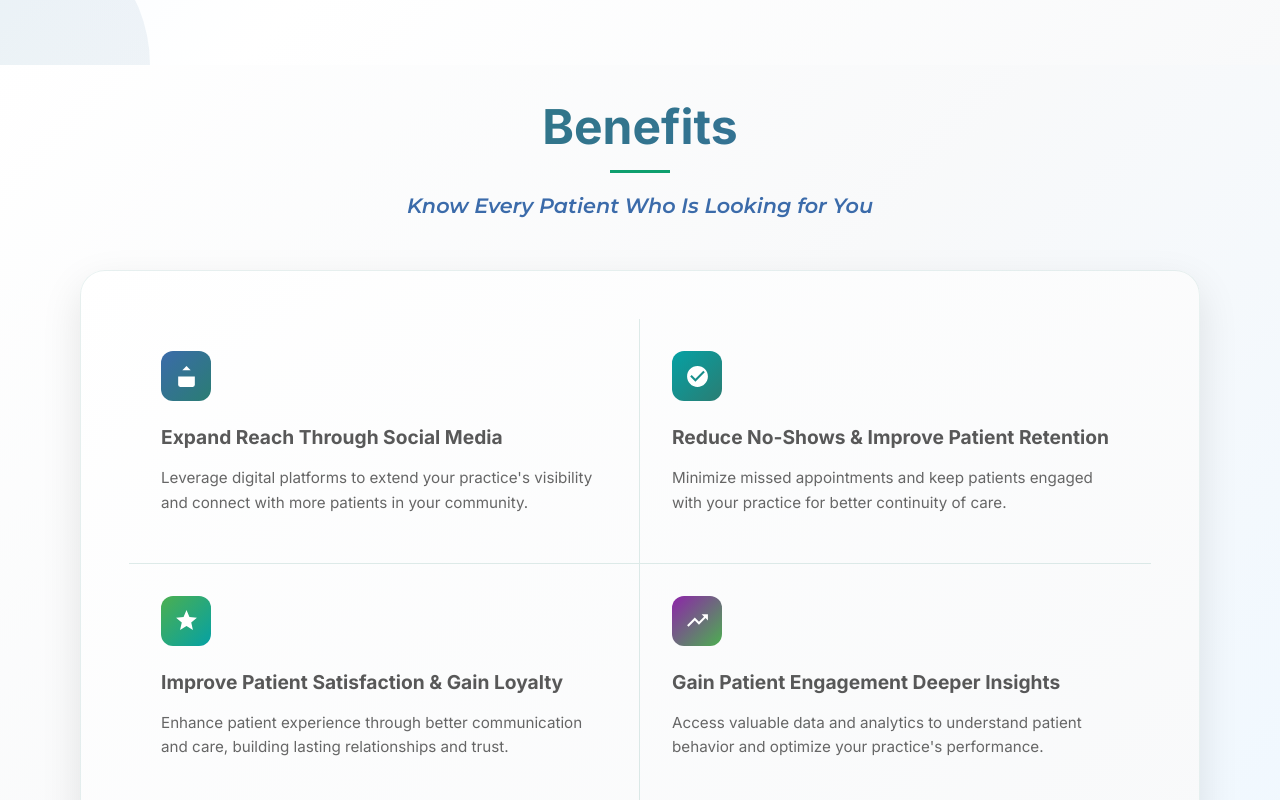
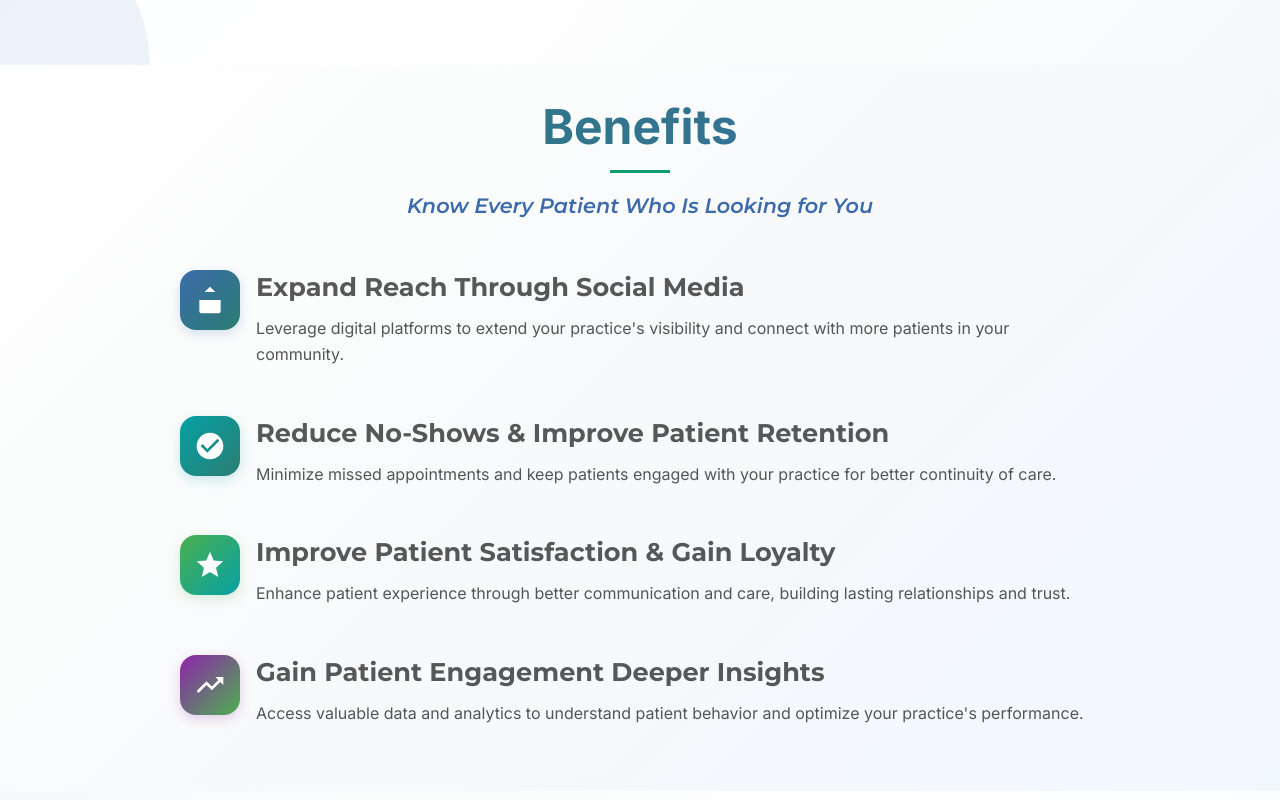
Before and after one commit to TellYouDoc/tellyoudoc-April19-25, a React (Vite) app: page / in a window 1280 px wide. Shown: the part 2000-2800 px from the top of the page. Built offline with nearby package versions, Linux system fonts and the light colour scheme.

Commit message:
refactor: Remove "Doctor Zone" link from Footer; update Home page styles and layout for better responsiveness

```diff
--- a/src/components/Footer.jsx
+++ b/src/components/Footer.jsx
@@ -178,9 +178,6 @@ const Footer = () => {
                     Contact Us
                   </a>
                 </li>
-                <li>
-                  <a href="/login">Doctor Zone</a>
-                </li>
               </ul>
             </div>
           </div>
--- a/src/pages/Home.jsx
+++ b/src/pages/Home.jsx
@@ -49,7 +49,7 @@ const Home = () => {
 
   // State for doctor form data in WhatsApp modal
   const [doctorFormData, setDoctorFormData] = useState({
-    doctorName: "",
+    doctorName: "Dr. ",
     licenseNumber: "",
     whatsappNumber: "",
   });
@@ -407,22 +407,7 @@ const Home = () => {
             <div className="home-about-content home-hero-text">
               <div>
                 <div className="home-hero-about-header">
-                  <h5
-                    className="home-hero-title"
-                    style={{
-                      background:
-                        "linear-gradient(135deg, #1a5a52, #037073, #2a4f7a)",
-                      WebkitBackgroundClip: "text",
-                      WebkitTextFillColor: "transparent",
-                      backgroundClip: "text",
-                      marginBottom: "1rem",
-                      fontWeight: 700,
-                      lineHeight: 1.1,
-                      letterSpacing: "-0.5px",
-                      position: "relative",
-                      display: "inline-block",
-                    }}
-                  >
+                  <h5 className="home-hero-title">
                     Connect with Every Patient & No More Lost
                     <span
                       style={{
@@ -438,15 +423,7 @@ const Home = () => {
                   </h5>
                 </div>
                 <div className="home-hero-about-info">
-                  <p
-                    className="home-hero-description"
-                    style={{
-                      marginBottom: "2rem",
-                      color: "#333",
-                      lineHeight: 1.7,
-                      textShadow: "none",
-                    }}
-                  >
+                  <p className="home-hero-description">
                     Designed for doctors who prefer to practice offline in
                     non-metro cities, towns and villages.
                   </p>
@@ -483,7 +460,7 @@ const Home = () => {
                     >
                       How it works
                     </button>
-                    <button
+                    {/* <button
                       className="home-feature-button patient-button"
                       onClick={handlePatientModalOpen}
                       style={{
@@ -508,7 +485,7 @@ const Home = () => {
                       }}
                     >
                       Patient
-                    </button>
+                    </button> */}
                   </div>
 
                   <div className="home-hero-cta">
@@ -536,7 +513,11 @@ const Home = () => {
         </section>
 
         {/* About Us Section */}
-        <section id="about" className="about-section" style={{padding: "2rem 0"}}>
+        <section
+          id="about"
+          className="about-section"
+          style={{ padding: "2rem 0" }}
+        >
           <div className="home-section-header">
             <h2
               style={{
@@ -950,259 +931,190 @@ const Home = () => {
           <div
             className="benefits-content"
             style={{
-              maxWidth: "1200px",
+              maxWidth: "1000px",
               margin: "0 auto",
               padding: "0 40px",
               position: "relative",
               zIndex: 1,
             }}
           >
-            {/* Unified Benefits Card */}
-            <div
-              className="unified-benefits-card"
-              style={{
-                background: "linear-gradient(145deg, #ffffff, #f8f9fa)",
-                borderRadius: "25px",
-                padding: "3rem",
-                boxShadow: "0 15px 40px rgba(0, 0, 0, 0.1)",
-                border: "1px solid rgba(42, 125, 115, 0.1)",
-                transition: "all 0.3s ease",
-                position: "relative",
-                overflow: "hidden",
-                marginBottom: "2rem",
-              }}
-              onMouseOver={(e) => {
-                e.currentTarget.style.transform = "translateY(-5px)";
-                e.currentTarget.style.boxShadow =
-                  "0 25px 50px rgba(42, 125, 115, 0.15)";
-              }}
-              onMouseOut={(e) => {
-                e.currentTarget.style.transform = "translateY(0)";
-                e.currentTarget.style.boxShadow =
-                  "0 15px 40px rgba(0, 0, 0, 0.1)";
-              }}
-            >
-              {/* 2x2 Grid Layout */}
-              <div
-                style={{
-                  display: "grid",
-                  gridTemplateColumns: "1fr 1fr",
-                  gridTemplateRows: "1fr 1fr",
-                  gap: "0",
-                  height: "100%",
-                }}
-              >
-                {/* Benefit 1 - Top Left */}
-                <div
-                  style={{
-                    padding: "2rem",
-                    borderRight: "1px solid rgba(42, 125, 115, 0.15)",
-                    borderBottom: "1px solid rgba(42, 125, 115, 0.15)",
-                    display: "flex",
-                    flexDirection: "column",
-                    alignItems: "flex-start",
-                  }}
-                >
-                  <div
-                    style={{
-                      width: "50px",
-                      height: "50px",
+            {/* Benefits Layout - Simple Grid Design (like Features) */}
+            <div className="features-grid">
+              {/* Benefit 1 */}
+              <div className="simple-feature">
+                <div
+                  style={{
+                    width: "60px",
+                    height: "60px",
                     background: "linear-gradient(135deg, #3b6baa, #2a7d73)",
-                      borderRadius: "12px",
+                    borderRadius: "16px",
                     display: "flex",
                     alignItems: "center",
                     justifyContent: "center",
-                      marginBottom: "1.5rem",
-                    }}
-                  >
-                    <svg
-                      width="25"
-                      height="25"
-                      viewBox="0 0 24 24"
-                      fill="white"
-                    >
+                    flexShrink: 0,
+                    boxShadow: "0 4px 12px rgba(59, 107, 170, 0.2)",
+                  }}
+                >
+                  <svg width="32" height="32" viewBox="0 0 24 24" fill="white">
                     <path d="M4 12v8a2 2 0 0 0 2 2h12a2 2 0 0 0 2-2v-8" />
                     <polyline points="16,6 12,2 8,6" />
                     <line x1="12" y1="2" x2="12" y2="15" />
                   </svg>
                 </div>
+                <div>
                   <h4
                     style={{
-                      fontSize: "1.2rem",
+                      fontSize: "1.6rem",
                       fontWeight: "700",
                       color: "rgba(0, 0, 0, 0.65)",
-                      marginBottom: "1rem",
+                      marginBottom: "0.8rem",
                       lineHeight: "1.3",
+                      fontFamily: "Montserrat, sans-serif",
                     }}
                   >
                     Expand Reach Through Social Media
                   </h4>
                   <p
                     style={{
-                      fontSize: "0.95rem",
-                      color: "#666",
+                      fontSize: "1rem",
+                      color: "#555",
                       lineHeight: "1.6",
+                      margin: 0,
                     }}
                   >
                     Leverage digital platforms to extend your practice's
                     visibility and connect with more patients in your community.
                   </p>
                 </div>
-
-                {/* Benefit 2 - Top Right */}
-                <div
-                  style={{
-                    padding: "2rem",
-                    borderBottom: "1px solid rgba(42, 125, 115, 0.15)",
-                    display: "flex",
-                    flexDirection: "column",
-                    alignItems: "flex-start",
-                  }}
-                >
-                  <div
-                    style={{
-                      width: "50px",
-                      height: "50px",
+              </div>
+              {/* Benefit 2 */}
+              <div className="simple-feature">
+                <div
+                  style={{
+                    width: "60px",
+                    height: "60px",
                     background: "linear-gradient(135deg, #05A1A4, #2a7d73)",
-                      borderRadius: "12px",
+                    borderRadius: "16px",
                     display: "flex",
                     alignItems: "center",
                     justifyContent: "center",
-                      marginBottom: "1.5rem",
-                    }}
-                  >
-                    <svg
-                      width="25"
-                      height="25"
-                      viewBox="0 0 24 24"
-                      fill="white"
-                    >
+                    flexShrink: 0,
+                    boxShadow: "0 4px 12px rgba(5, 161, 164, 0.2)",
+                  }}
+                >
+                  <svg width="32" height="32" viewBox="0 0 24 24" fill="white">
                     <path d="M12 2C6.48 2 2 6.48 2 12s4.48 10 10 10 10-4.48 10-10S17.52 2 12 2zm-2 15l-5-5 1.41-1.41L10 14.17l7.59-7.59L19 8l-9 9z" />
                   </svg>
                 </div>
+                <div>
                   <h4
                     style={{
-                      fontSize: "1.2rem",
+                      fontSize: "1.6rem",
                       fontWeight: "700",
                       color: "rgba(0, 0, 0, 0.65)",
-                      marginBottom: "1rem",
+                      marginBottom: "0.8rem",
                       lineHeight: "1.3",
+                      fontFamily: "Montserrat, sans-serif",
                     }}
                   >
                     Reduce No-Shows & Improve Patient Retention
                   </h4>
                   <p
                     style={{
-                      fontSize: "0.95rem",
-                      color: "#666",
+                      fontSize: "1rem",
+                      color: "#555",
                       lineHeight: "1.6",
+                      margin: 0,
                     }}
                   >
                     Minimize missed appointments and keep patients engaged with
                     your practice for better continuity of care.
                   </p>
                 </div>
-
-                {/* Benefit 3 - Bottom Left */}
-                <div
-                  style={{
-                    padding: "2rem",
-                    borderRight: "1px solid rgba(42, 125, 115, 0.15)",
-                    display: "flex",
-                    flexDirection: "column",
-                    alignItems: "flex-start",
-                  }}
-                >
-                  <div
-                    style={{
-                      width: "50px",
-                      height: "50px",
+              </div>
+              {/* Benefit 3 */}
+              <div className="simple-feature">
+                <div
+                  style={{
+                    width: "60px",
+                    height: "60px",
                     background: "linear-gradient(135deg, #4CAF50, #05A1A4)",
-                      borderRadius: "12px",
+                    borderRadius: "16px",
                     display: "flex",
                     alignItems: "center",
                     justifyContent: "center",
-                      marginBottom: "1.5rem",
-                    }}
-                  >
-                    <svg
-                      width="25"
-                      height="25"
-                      viewBox="0 0 24 24"
-                      fill="white"
-                    >
+                    flexShrink: 0,
+                    boxShadow: "0 4px 12px rgba(76, 175, 80, 0.2)",
+                  }}
+                >
+                  <svg width="32" height="32" viewBox="0 0 24 24" fill="white">
                     <path d="M12 17.27L18.18 21l-1.64-7.03L22 9.24l-7.19-.61L12 2 9.19 8.63 2 9.24l5.46 4.73L5.82 21z" />
                   </svg>
                 </div>
+                <div>
                   <h4
                     style={{
-                      fontSize: "1.2rem",
+                      fontSize: "1.6rem",
                       fontWeight: "700",
                       color: "rgba(0, 0, 0, 0.65)",
-                      marginBottom: "1rem",
+                      marginBottom: "0.8rem",
                       lineHeight: "1.3",
+                      fontFamily: "Montserrat, sans-serif",
                     }}
                   >
                     Improve Patient Satisfaction & Gain Loyalty
                   </h4>
                   <p
                     style={{
-                      fontSize: "0.95rem",
-                      color: "#666",
+                      fontSize: "1rem",
+                      color: "#555",
                       lineHeight: "1.6",
+                      margin: 0,
                     }}
                   >
                     Enhance patient experience through better communication and
                     care, building lasting relationships and trust.
                   </p>
                 </div>
-
-                {/* Benefit 4 - Bottom Right */}
-                <div
-                  style={{
-                    padding: "2rem",
-                    display: "flex",
-                    flexDirection: "column",
-                    alignItems: "flex-start",
-                  }}
-                >
-                  <div
-                    style={{
-                      width: "50px",
-                      height: "50px",
+              </div>
+              {/* Benefit 4 */}
+              <div className="simple-feature">
+                <div
+                  style={{
+                    width: "60px",
+                    height: "60px",
                     background: "linear-gradient(135deg, #8E24AA, #4CAF50)",
-                      borderRadius: "12px",
+                    borderRadius: "16px",
                     display: "flex",
                     alignItems: "center",
                     justifyContent: "center",
-                      marginBottom: "1.5rem",
-                    }}
-                  >
-                    <svg
-                      width="25"
-                      height="25"
-                      viewBox="0 0 24 24"
-                      fill="white"
-                    >
+                    flexShrink: 0,
+                    boxShadow: "0 4px 12px rgba(142, 36, 170, 0.2)",
+                  }}
+                >
+                  <svg width="32" height="32" viewBox="0 0 24 24" fill="white">
                     <path d="M16 6l2.29 2.29-4.88 4.88-4-4L2 16.59 3.41 18l6-6 4 4 6.3-6.29L22 12V6z" />
                   </svg>
                 </div>
+                <div>
                   <h4
                     style={{
-                      fontSize: "1.2rem",
+                      fontSize: "1.6rem",
                       fontWeight: "700",
                       color: "rgba(0, 0, 0, 0.65)",
-                      marginBottom: "1rem",
+                      marginBottom: "0.8rem",
                       lineHeight: "1.3",
+                      fontFamily: "Montserrat, sans-serif",
                     }}
                   >
                     Gain Patient Engagement Deeper Insights
                   </h4>
                   <p
                     style={{
-                      fontSize: "0.95rem",
-                      color: "#666",
+                      fontSize: "1rem",
+                      color: "#555",
                       lineHeight: "1.6",
+                      margin: 0,
                     }}
                   >
                     Access valuable data and analytics to understand patient
@@ -2139,7 +2051,11 @@ const Home = () => {
         </section>
 
         {/* Who can use */}
-        <section id="who-can-use" className="home-who-can-use-section" style={{padding: "2rem 0"}}>
+        <section
+          id="who-can-use"
+          className="home-who-can-use-section"
+          style={{ padding: "2rem 0" }}
+        >
           <div className="bubble-1"></div>
           <div className="bubble-2"></div>
           <div className="bubble-3"></div>
@@ -2306,7 +2222,11 @@ const Home = () => {
         </section>
 
         {/* Founders Section */}
-        <section id="founders" className="home-founders-section" style={{padding: "2rem 0"}}>
+        <section
+          id="founders"
+          className="home-founders-section"
+          style={{ padding: "2rem 0" }}
+        >
           <div className="bubble-1"></div>
           <div className="bubble-2"></div>
           <div className="bubble-3"></div>
@@ -2439,7 +2359,11 @@ const Home = () => {
         </section>
 
         {/* Contact Section */}
-        <section id="contact" className="contact-section" style={{padding: "2rem 0 0 0"}}>
+        <section
+          id="contact"
+          className="contact-section"
+          style={{ padding: "2rem 0 0 0" }}
+        >
           <div className="bubble-1"></div>
           <div className="bubble-2"></div>
           <div className="bubble-3"></div>
@@ -2702,7 +2626,6 @@ const Home = () => {
 
       {/* WhatsApp Modal */}
       <Modal
-        title="Get the App Free"
         open={whatsappModalVisible}
         onCancel={handleWhatsappModalClose}
         footer={null}
@@ -2721,8 +2644,44 @@ const Home = () => {
             >
               Request Doctor App Access
             </h4>
-            <p style={{ color: "#666", fontSize: "14px", margin: "0" }}>
+            <p
+              style={{
+                color: "#555",
+                fontSize: "15px",
+                margin: "8px 0",
+                lineHeight: "1.4",
+                fontWeight: "400",
+              }}
+            >
               Fill in your details and we'll send you the app download link
+            </p>
+            <p
+              style={{
+                color: "#777",
+                fontSize: "15px",
+                margin: "6px 0",
+                lineHeight: "1.3",
+                fontStyle: "italic",
+                opacity: "0.9",
+              }}
+            >
+              🔒 Your information is secure and will only be used to provide you
+              with app access.
+            </p>
+            <p
+              style={{
+                color: "#2E7D32",
+                fontSize: "14px",
+                margin: "10px 0 0 0",
+                fontWeight: "600",
+                backgroundColor: "#E8F5E8",
+                padding: "6px 12px",
+                borderRadius: "16px",
+                display: "inline-block",
+                border: "1px solid #A5D6A7",
+              }}
+            >
+              📱 Android version available now!
             </p>
           </div>
 
@@ -3000,32 +2959,6 @@ const Home = () => {
               </div>
             </div>
           )}
-
-          {/* Information Note */}
-          <div
-            style={{
-              background: "#f8f9fa",
-              border: "1px solid #dee2e6",
-              borderRadius: "6px",
-              padding: "10px",
-              marginTop: "15px",
-              textAlign: "center",
-            }}
-          >
-            <p
-              style={{
-                color: "#6c757d",
-                fontSize: "11px",
-                margin: "0",
-                lineHeight: "1.3",
-              }}
-            >
-              🔒 Your information is secure and will only be used to provide you
-              with app access.
-              <br />
-              📱 Compatible with Android devices. iOS version coming soon.
-            </p>
-          </div>
         </div>
       </Modal>
 
--- a/src/styles/Home.css
+++ b/src/styles/Home.css
@@ -13,6 +13,9 @@ SECTION SPACING STANDARDIZATION:
 /* Simple Feature Styles */
 .simple-feature {
   transition: all 0.3s ease;
+  display: flex;
+  flex-direction: row;
+  gap: 1rem;
 }
 
 .simple-feature:hover {
@@ -162,14 +165,78 @@ SECTION SPACING STANDARDIZATION:
 }
 
 .home-hero-title {
-  color: #FF7007;
-  font-size: 3.8rem;
-  margin-bottom: 1.5rem;
-  font-weight: 800;
+  background: linear-gradient(135deg, #1a5a52, #037073, #2a4f7a);
+  -webkit-background-clip: text;
+  -webkit-text-fill-color: transparent;
+  background-clip: text;
+  margin-bottom: 1rem;
+  font-weight: 700;
   line-height: 1.1;
   letter-spacing: -0.5px;
   position: relative;
   display: inline-block;
+  width: 900px;
+  font-size: 4rem;
+}
+
+@media (min-width: 768px) and (max-width: 1024px) {
+  .home-hero-title {
+    font-size: 3.5rem;
+    width: 100%;
+    margin-left: -3rem;
+  }
+
+  .home-hero-description {
+    margin-bottom: 2rem;
+    color: #333;
+    line-height: 1.7;
+    text-shadow: none;
+    font-size: 1.2rem;
+    margin-left: -3rem;
+  }
+
+  .home-hero-feature-buttons {
+    display: flex;
+    gap: 1rem;
+    margin-bottom: 2rem;
+    margin-left: -3rem;
+    flex-wrap: wrap;
+  }
+  .home-hero-cta {
+    display: flex;
+    flex-direction: row;
+    margin-left: -3rem;
+  }
+}
+
+@media (min-width: 426px) and (max-width: 768px) {
+  .home-hero-title {
+    font-size: 3.5rem;
+    width: 100%;
+    margin-left: -3rem;
+  }
+
+  .home-hero-description {
+    margin-bottom: 2rem;
+    color: #333;
+    line-height: 1.7;
+    text-shadow: none;
+    font-size: 1.2rem;
+    margin-left: -3rem;
+  }
+
+  .home-hero-feature-buttons {
+    display: flex;
+    gap: 1rem;
+    margin-bottom: 2rem;
+    margin-left: -3rem;
+    flex-wrap: wrap;
+  }
+  .home-hero-cta {
+    display: flex;
+    flex-direction: row;
+    margin-left: -3rem;
+  }
 }
 
 .home-hero-description {
@@ -177,7 +244,7 @@ SECTION SPACING STANDARDIZATION:
   color: #333;
   line-height: 1.7;
   text-shadow: none;
-  text-align: left;
+  font-size: 1.2rem;
 }
 
 .home-hero-cta {
@@ -3024,8 +3091,7 @@ img:hover {
   }
 
   .patient-button {
-    width: 100%;
-    margin-top: 10px;
+    width: 10rem;
   }
 }
 
@@ -3052,97 +3118,3 @@ img:hover {
     transform: rotate(360deg);
   }
 }
-
-/* Benefits Section Responsive Styles */
-.benefits-section {
-  position: relative;
-  overflow: hidden;
-}
-
-.benefits-content {
-  max-width: 1200px;
-  margin: 0 auto;
-  position: relative;
-  z-index: 1;
-}
-
-.unified-benefits-card {
-  background: linear-gradient(145deg, #ffffff, #f8f9fa);
-  border-radius: 25px;
-  box-shadow: 0 15px 40px rgba(0, 0, 0, 0.1);
-  border: 1px solid rgba(42, 125, 115, 0.1);
-  transition: all 0.3s ease;
-  position: relative;
-  overflow: hidden;
-  margin-bottom: 2rem;
-}
-
-/* Desktop and larger screens - 2x2 Grid Layout */
-@media (min-width: 769px) {
-  .benefits-content {
-    padding: 0 40px;
-  }
-
-  .unified-benefits-card {
-    padding: 3rem;
-  }
-
-  .unified-benefits-card > div {
-    display: grid;
-    grid-template-columns: 1fr 1fr;
-    grid-template-rows: 1fr 1fr;
-    gap: 0;
-    height: 100%;
-  }
-}
-
-/* Tablet and mobile screens - Single column layout with no gaps */
-@media (max-width: 768px) {
-  .benefits-content {
-    padding: 0;
-    margin: 0;
-    max-width: 100%;
-  }
-
-  .unified-benefits-card {
-    border-radius: 0;
-    margin: 0;
-    padding: 0;
-    box-shadow: none;
-    border: none;
-    background: #ffffff;
-  }
-
-  .unified-benefits-card > div {
-    display: flex;
-    flex-direction: column;
-    gap: 0;
-  }
-
-  .unified-benefits-card > div > div {
-    padding: 2rem 1.5rem !important;
-    border-right: none !important;
-    border-bottom: 1px solid rgba(42, 125, 115, 0.15) !important;
-    border-left: none;
-    border-top: none;
-  }
-
-  .unified-benefits-card > div > div:last-child {
-    border-bottom: none !important;
-  }
-}
-
-/* Small mobile screens - Reduce padding further */
-@media (max-width: 480px) {
-  .unified-benefits-card > div > div {
-    padding: 1.5rem 1rem !important;
-  }
-
-  .unified-benefits-card h4 {
-    font-size: 1.1rem !important;
-  }
-
-  .unified-benefits-card p {
-    font-size: 0.9rem !important;
-  }
-}
```
Lines whose indentation alone changed are shown as unchanged.
